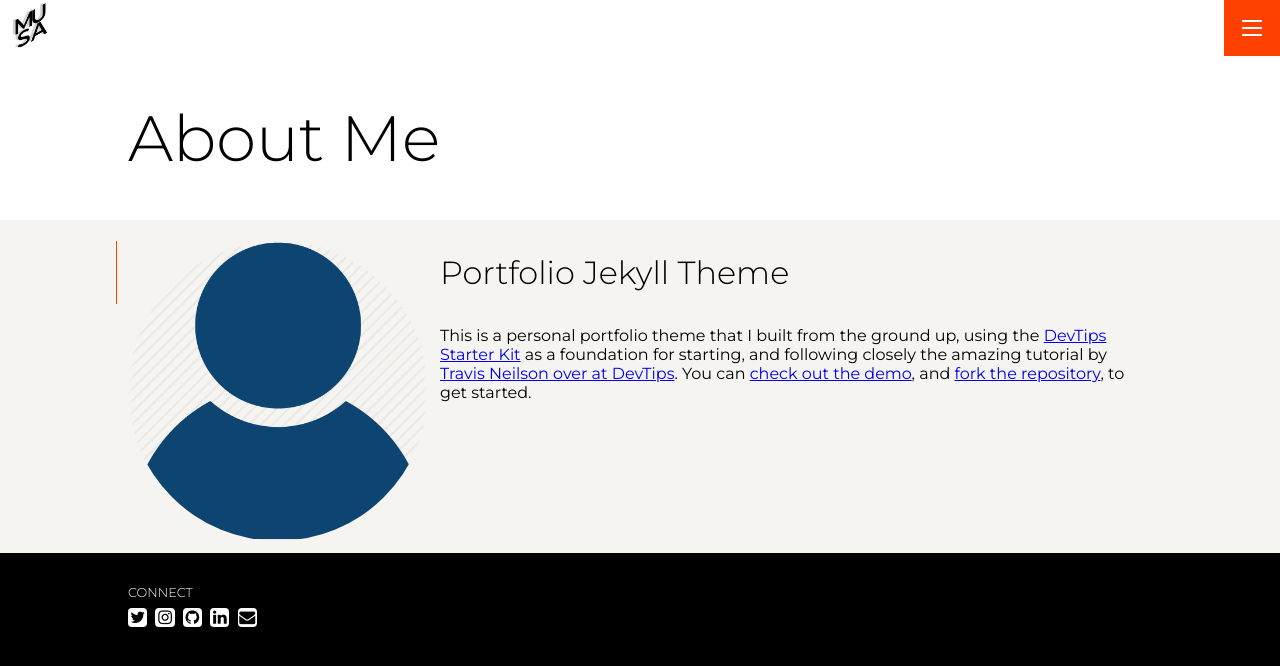
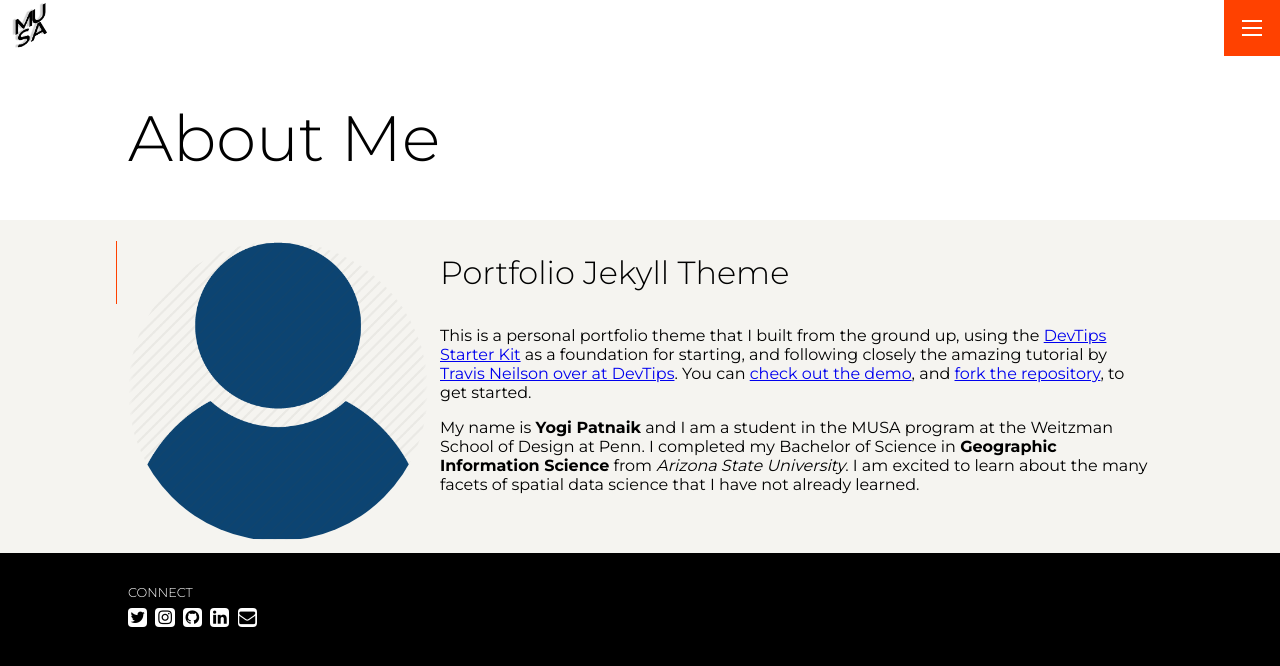
Before and after one commit to ypatnaik1/portfolio, a Jekyll site: the page built from pages/about.md, in a window 1280 px wide. Shown: the top 666 px of the page. Built offline with Jekyll 4.4.1, drawn with Linux system fonts in a browser that asks for light colours.

Commit message:
Update about.md
added a short bio

```diff
--- a/pages/about.md
+++ b/pages/about.md
@@ -8,3 +8,5 @@ permalink: /about
 # Portfolio Jekyll Theme
 
 This is a personal portfolio theme that I built from the ground up, using the [DevTips Starter Kit](http://devtipsstarterkit.com/) as a foundation for starting, and following closely the amazing tutorial by [Travis Neilson over at DevTips](https://www.youtube.com/watch?v=T6jKLsxbFg4&list=PL0CB3OvPhDA_STygmp3sDenx3UpdOMk7P). You can [check out the demo](lenpaul.github.io/portfolio-jekyll-theme/), and [fork the repository](https://github.com/LeNPaul/portfolio-jekyll-theme/fork), to get started.
+
+My name is **Yogi Patnaik** and I am a student in the MUSA program at the Weitzman School of Design at Penn. I completed my Bachelor of Science in **Geographic Information Science** from _Arizona State University_. I am excited to learn about the many facets of spatial data science that I have not already learned.
```
